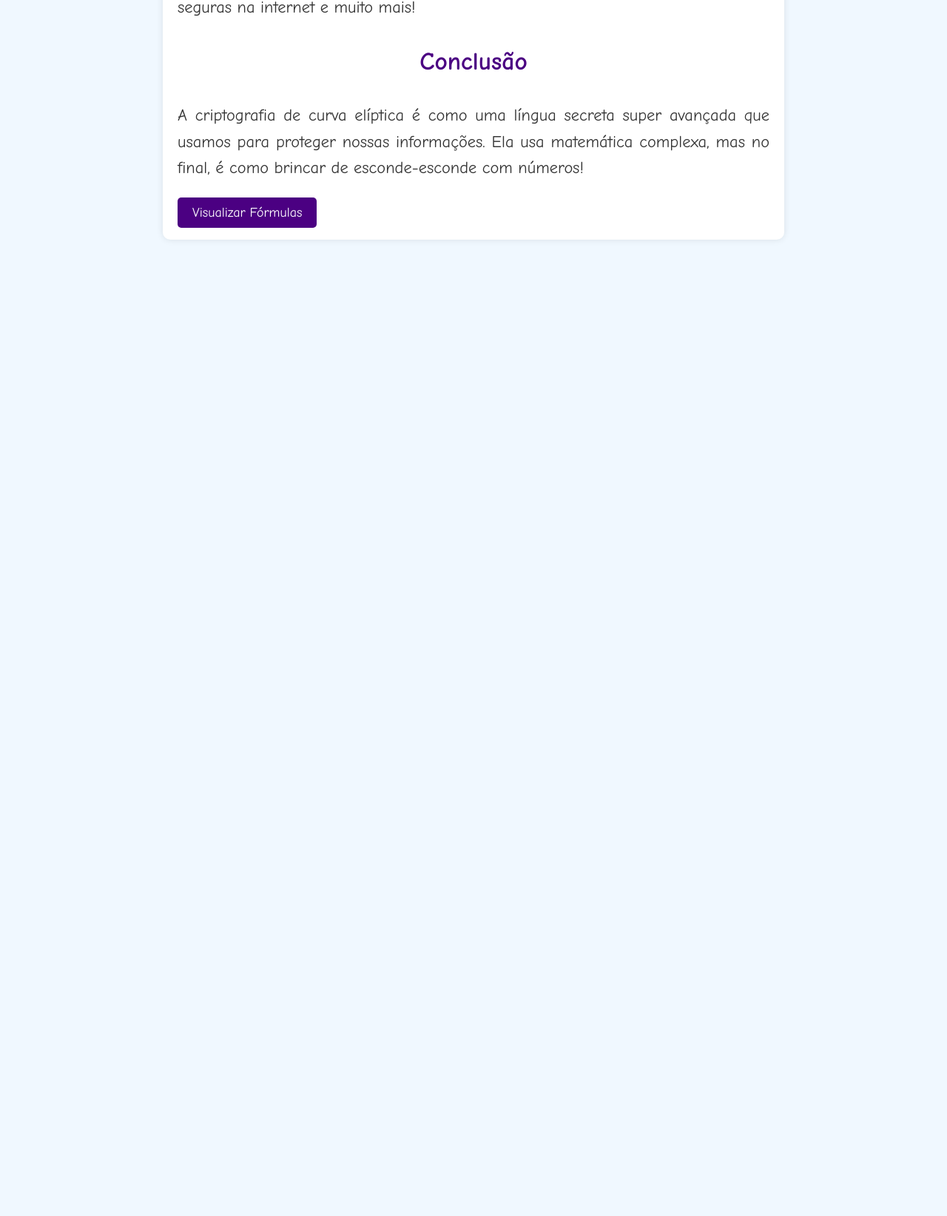
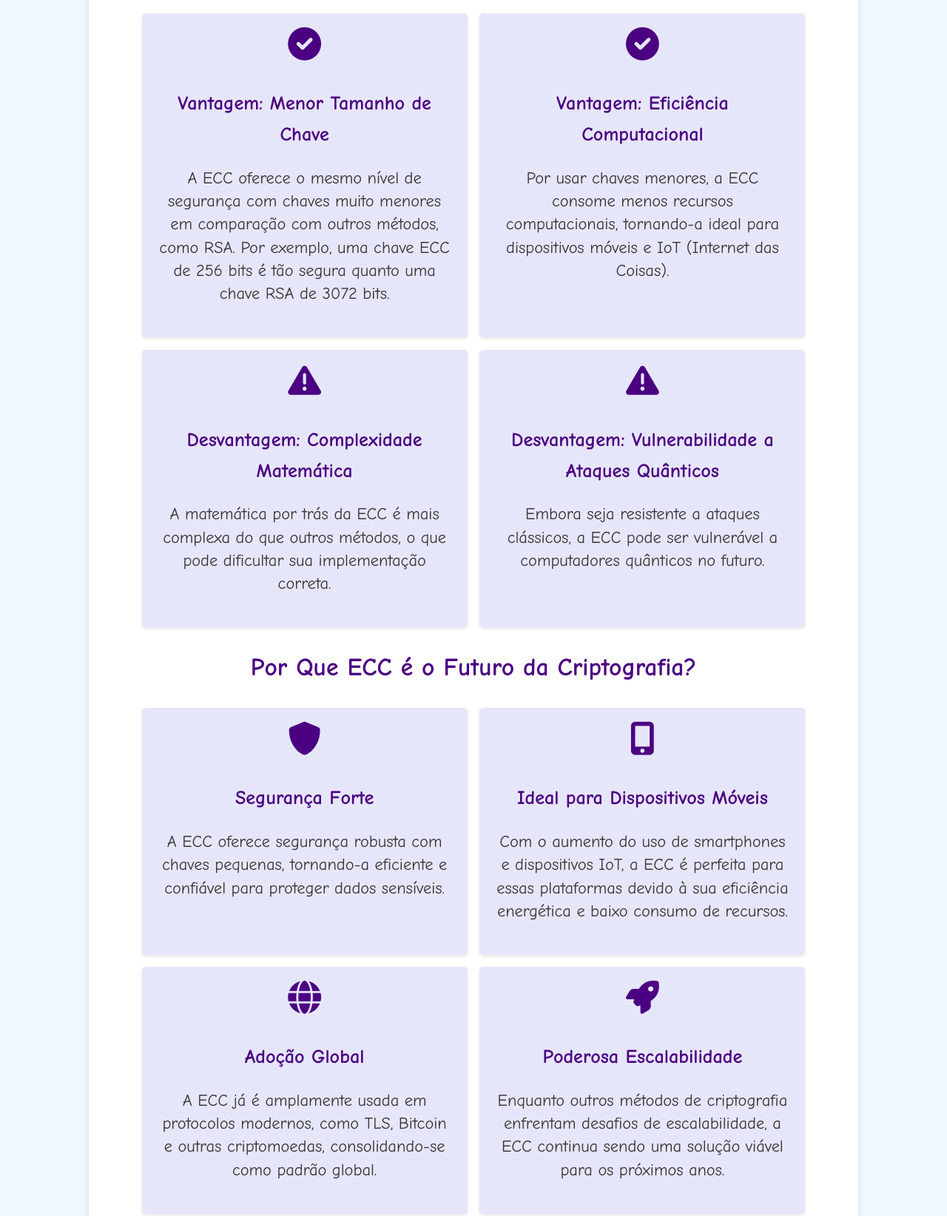
Before and after one commit to VitorST1/ECC-presentation, a plain HTML site: page index.html in a window 1280 px wide. Shown: the part 3624-5268 px from the top of the page at 74% size. Before the commit the page ends 3976 px from the top, so only its background shows below. Drawn offline with Linux system fonts and the light colour scheme.

Commit message:
add cards with advantages and disadvantages of ECC, as well as cards about the future of cryptography

```diff
--- a/index.html
+++ b/index.html
@@ -21,7 +21,7 @@
             text-align: center;
         }
         .container {
-            max-width: 800px;
+            max-width: 1000px;
             margin: 0 auto;
             background-color: white;
             padding: 20px;
@@ -53,7 +53,36 @@
             border: 1px solid #4b0082;
             width: 100%;
         }
+         .cards-container {
+            display: flex;
+            flex-wrap: wrap;
+            gap: .75em;
+            justify-content: center;
+            margin-top: 20px;
+        }
+        .card {
+            background-color: #e6e6fa;
+            border-radius: 5px;
+            box-shadow: 0 2px 4px rgba(0,0,0,0.1);
+            padding: 20px;
+            max-width: 400px;
+            text-align: center;
+        }
+        .card i {
+            font-size: 2rem;
+            margin-bottom: 10px;
+            color: #4b0082;
+        }
+        .card h3 {
+            color: #4b0082;
+            margin-bottom: 10px;
+        }
+        .card p {
+            font-size: 1rem;
+            line-height: 1.4;
+        }
     </style>
+    <link rel="stylesheet" href="https://cdnjs.cloudflare.com/ajax/libs/font-awesome/6.0.0-beta3/css/all.min.css">
 </head>
 <body>
     <div class="container">
@@ -133,6 +162,54 @@
 
         <p>E o mais legal? Podemos usar isso para enviar mensagens secretas, fazer compras seguras na internet e muito mais!</p>
 
+        <h2>Vantagens e Desvantagens da ECC</h2>
+        <div class="cards-container">
+            <div class="card">
+                <i class="fas fa-check-circle"></i>
+                <h3>Vantagem: Menor Tamanho de Chave</h3>
+                <p>A ECC oferece o mesmo nível de segurança com chaves muito menores em comparação com outros métodos, como RSA. Por exemplo, uma chave ECC de 256 bits é tão segura quanto uma chave RSA de 3072 bits.</p>
+            </div>
+            <div class="card">
+                <i class="fas fa-check-circle"></i>
+                <h3>Vantagem: Eficiência Computacional</h3>
+                <p>Por usar chaves menores, a ECC consome menos recursos computacionais, tornando-a ideal para dispositivos móveis e IoT (Internet das Coisas).</p>
+            </div>
+            <div class="card">
+                <i class="fas fa-exclamation-triangle"></i>
+                <h3>Desvantagem: Complexidade Matemática</h3>
+                <p>A matemática por trás da ECC é mais complexa do que outros métodos, o que pode dificultar sua implementação correta.</p>
+            </div>
+            <div class="card">
+                <i class="fas fa-exclamation-triangle"></i>
+                <h3>Desvantagem: Vulnerabilidade a Ataques Quânticos</h3>
+                <p>Embora seja resistente a ataques clássicos, a ECC pode ser vulnerável a computadores quânticos no futuro.</p>
+            </div>
+        </div>
+
+        <h2>Por Que ECC é o Futuro da Criptografia?</h2>
+        <div class="cards-container">
+            <div class="card">
+                <i class="fas fa-shield-alt"></i>
+                <h3>Segurança Forte</h3>
+                <p>A ECC oferece segurança robusta com chaves pequenas, tornando-a eficiente e confiável para proteger dados sensíveis.</p>
+            </div>
+            <div class="card">
+                <i class="fas fa-mobile-alt"></i>
+                <h3>Ideal para Dispositivos Móveis</h3>
+                <p>Com o aumento do uso de smartphones e dispositivos IoT, a ECC é perfeita para essas plataformas devido à sua eficiência energética e baixo consumo de recursos.</p>
+            </div>
+            <div class="card">
+                <i class="fas fa-globe"></i>
+                <h3>Adoção Global</h3>
+                <p>A ECC já é amplamente usada em protocolos modernos, como TLS, Bitcoin e outras criptomoedas, consolidando-se como padrão global.</p>
+            </div>
+            <div class="card">
+                <i class="fas fa-rocket"></i>
+                <h3>Poderosa Escalabilidade</h3>
+                <p>Enquanto outros métodos de criptografia enfrentam desafios de escalabilidade, a ECC continua sendo uma solução viável para os próximos anos.</p>
+            </div>
+        </div>
+
         <h2>Conclusão</h2>
         <p>A criptografia de curva elíptica é como uma língua secreta super avançada que usamos para proteger nossas informações. Ela usa matemática complexa, mas no final, é como brincar de esconde-esconde com números!</p>
 
```
Also changed, not shown: formulas.html (+1 -1 lines).
